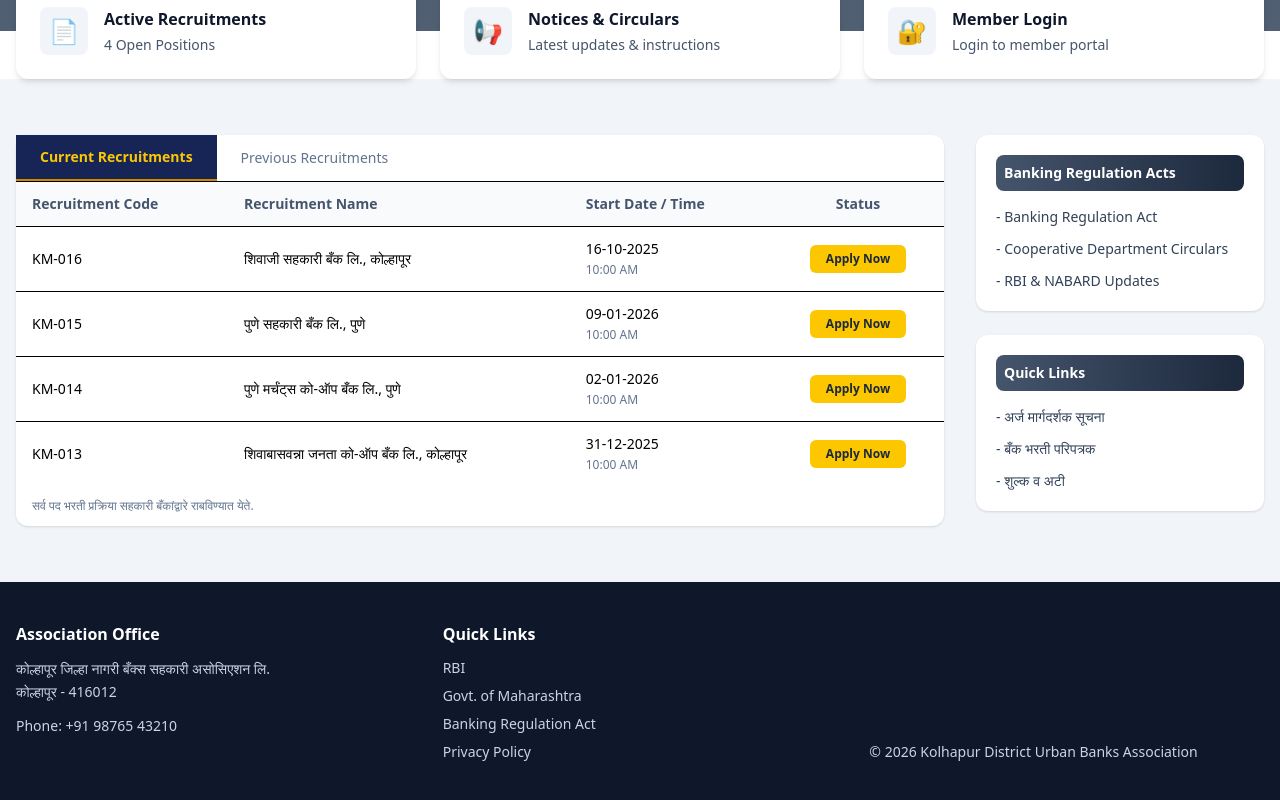
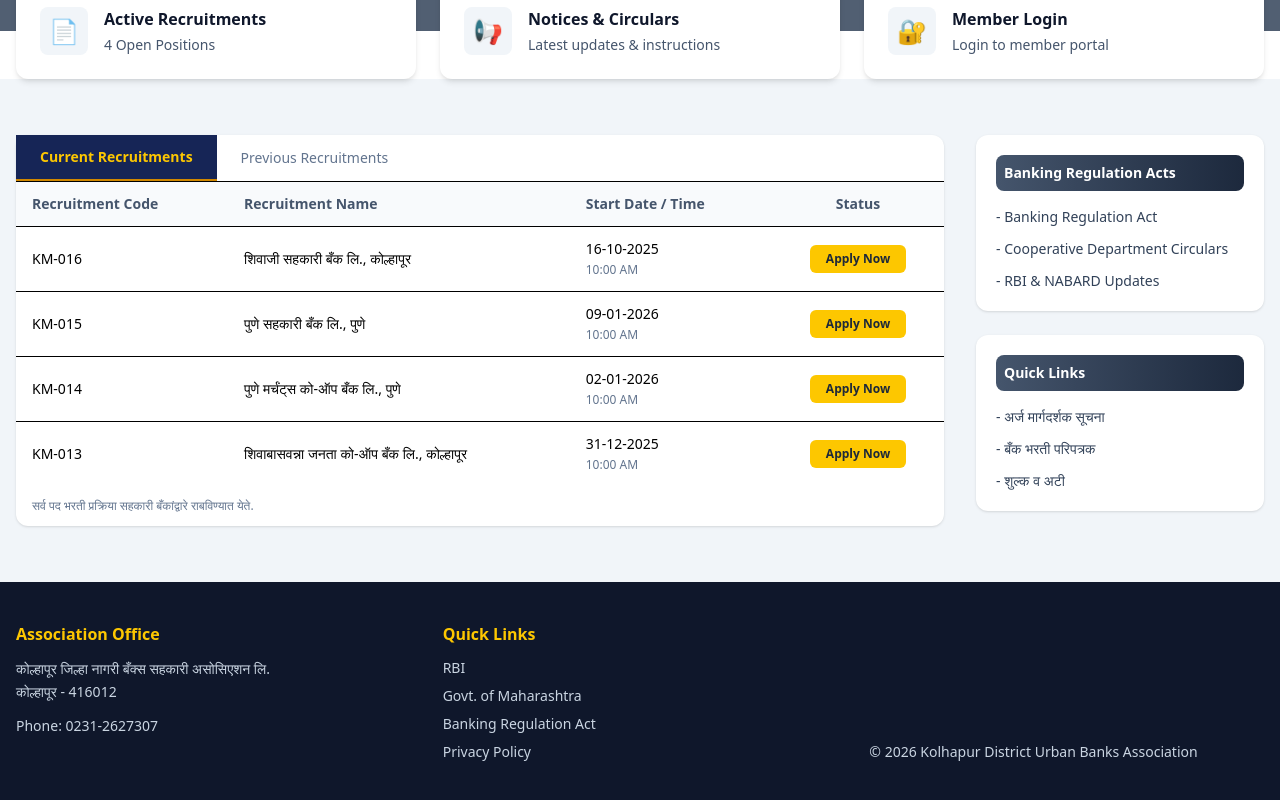
Before and after one commit to NikhiL-Nandeshwar/bank-association, a Next.js app: page / in a window 1280 px wide. Shown: the part 448-1248 px from the top of the page. Built offline with nearby package versions, Linux system fonts and the light colour scheme; grey boxes are pictures that could not be loaded.

Commit message:
footer landline number added

```diff
--- a/src/components/layout/Footer.tsx
+++ b/src/components/layout/Footer.tsx
@@ -5,7 +5,7 @@ export default function Footer() {
 
         {/* Address */}
         <div>
-          <h4 className="text-white font-semibold mb-3">
+          <h4 className="text-yellow-400 hover:cursor-pointer hover:text-yellow-600 font-semibold mb-3">
             Association Office
           </h4>
           <p className="text-sm leading-relaxed">
@@ -13,13 +13,13 @@ export default function Footer() {
             कोल्हापूर - 416012
           </p>
           <p className="mt-3 text-sm">
-            Phone: +91 98765 43210
+            Phone: 0231-2627307
           </p>
         </div>
 
         {/* Quick Links */}
         <div>
-          <h4 className="text-white font-semibold mb-3">
+          <h4 className="text-yellow-400 hover:cursor-pointer hover:text-yellow-600 font-semibold mb-3">
             Quick Links
           </h4>
           <ul className="space-y-2 text-sm">
```
